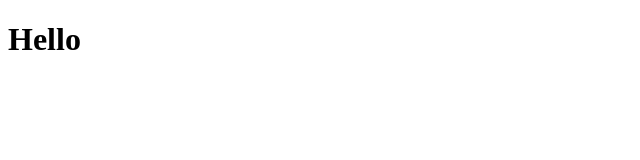
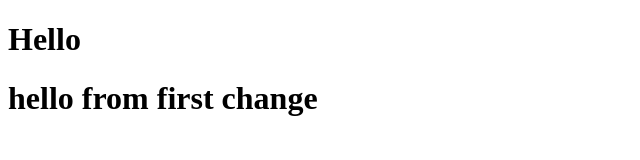
Before and after one commit to uday280603/Navbar, a plain HTML site: page index.html in a window 1280 px wide. Shown: the whole page, without its empty margins (0-640 px from the left). Drawn offline with Linux system fonts and the light colour scheme.

Commit message:
Updated something

```diff
--- a/index.html
+++ b/index.html
@@ -7,5 +7,6 @@
 </head>
 <body>
     <h1>Hello</h1>
+    <h1>hello from first change</h1>
 </body>
 </html>
```
